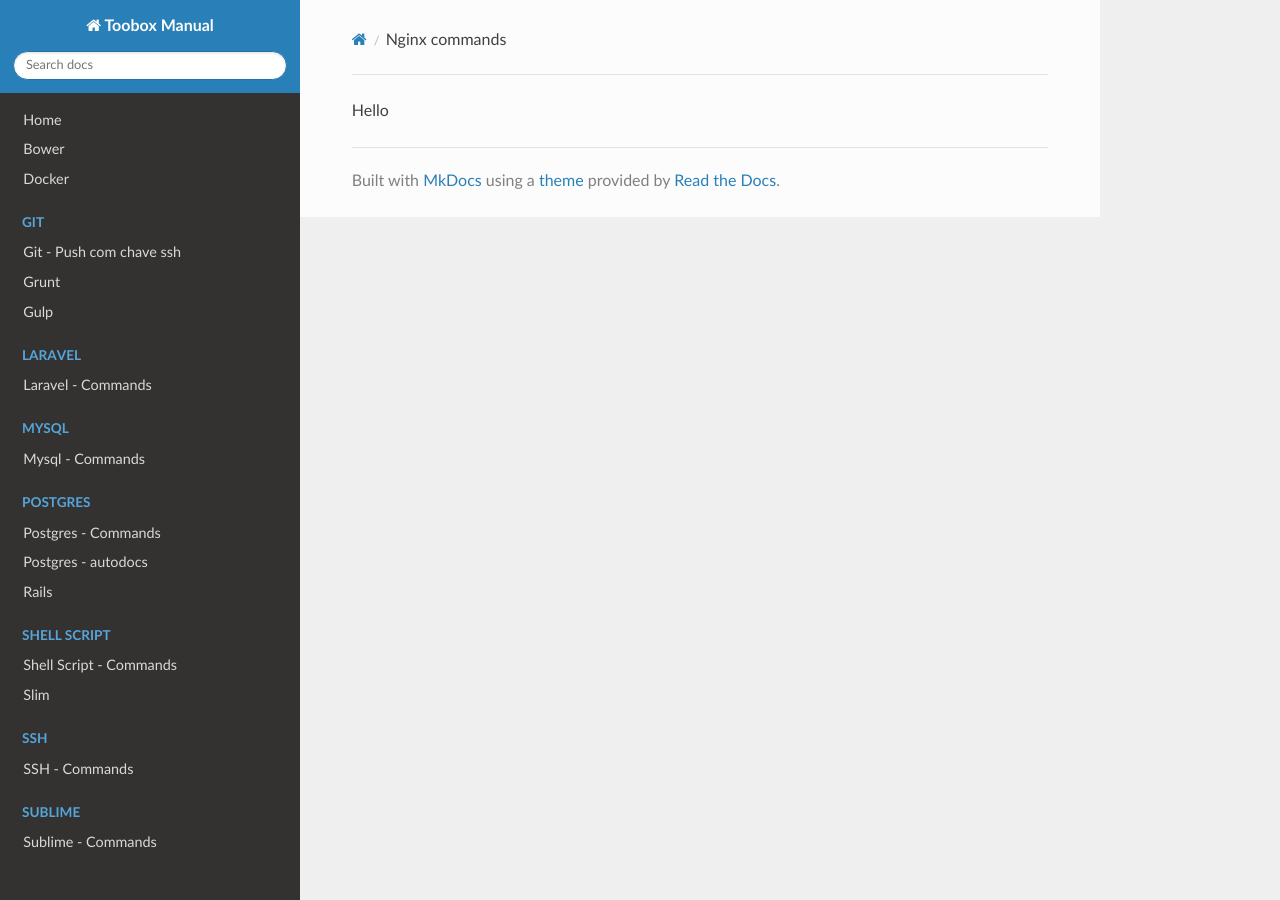
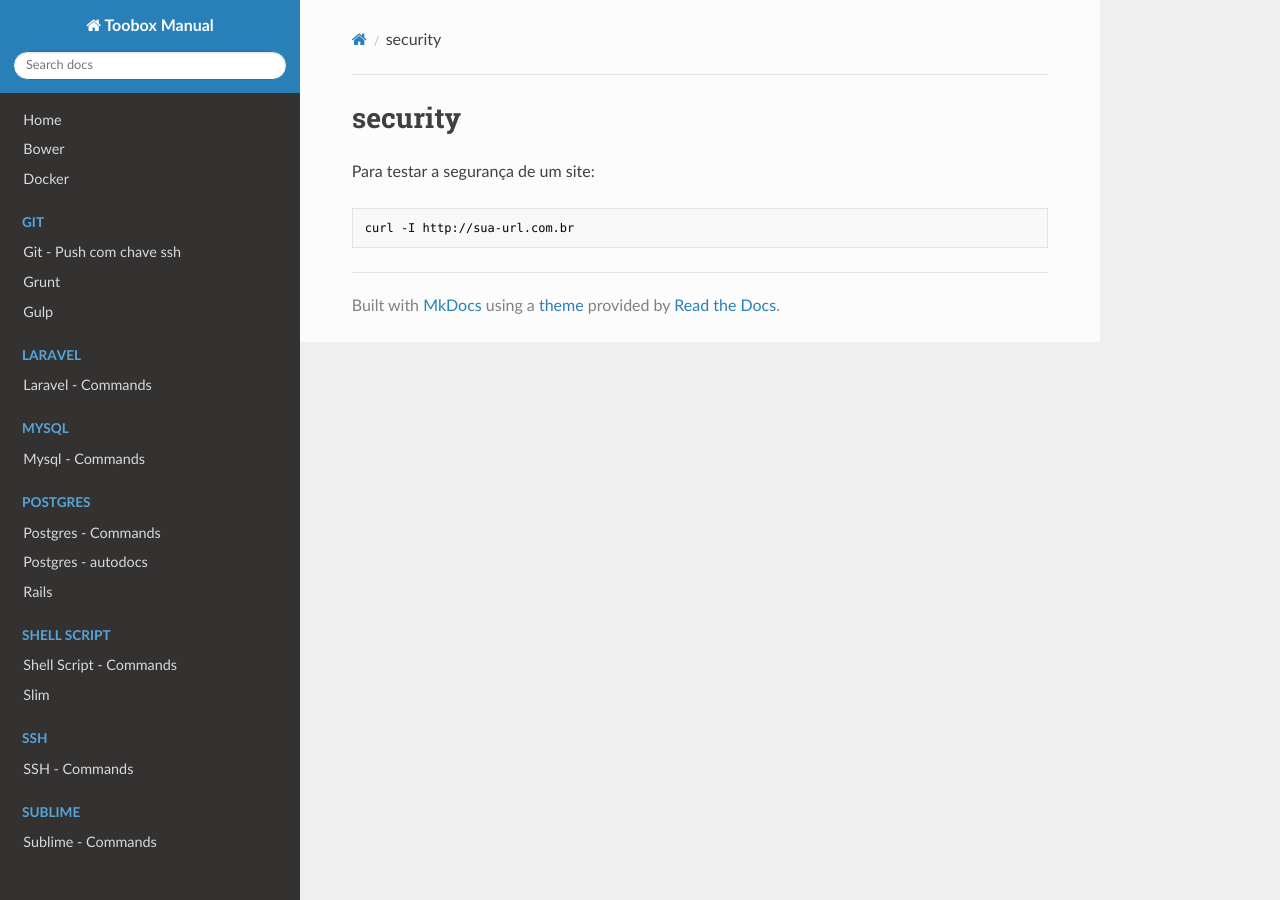
Before and after one commit to intrepidocabral/toolbox-manual, an MkDocs documentation site: the page built from docs/nginx/nginx_commands.md, in a window 1280 px wide. Built offline with MkDocs 1.6.1, drawn with Linux system fonts in a browser that asks for light colours; nearby versions of some CDN libraries; old or Windows-style settings are respelled for this version of MkDocs.

Commit message:
Update nginx_commands.md

````diff
--- a/docs/nginx/nginx_commands.md
+++ b/docs/nginx/nginx_commands.md
@@ -1 +1,7 @@
-Hello
+# security
+
+Para testar a segurança de um site:
+
+```
+curl -I http://sua-url.com.br
+```
````
